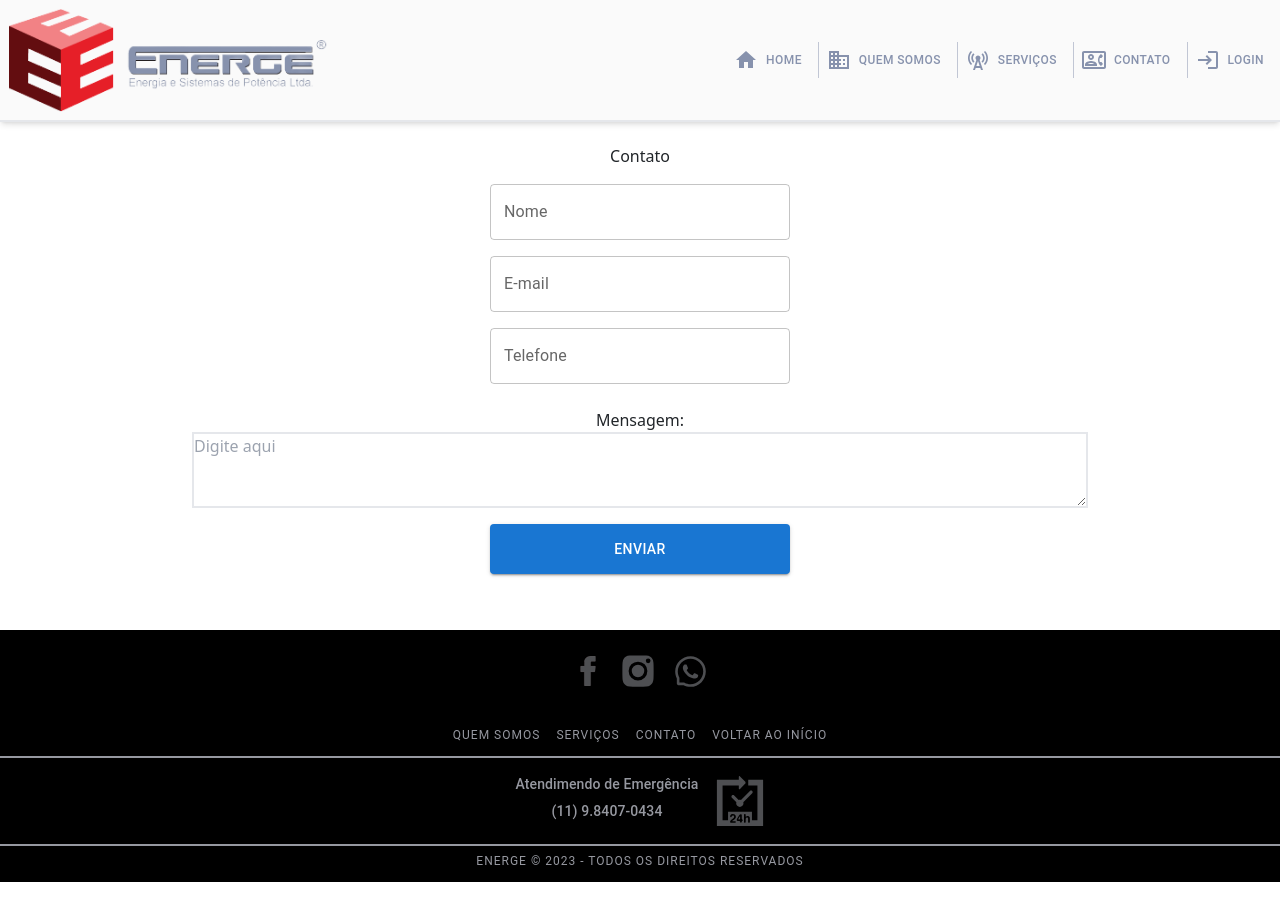
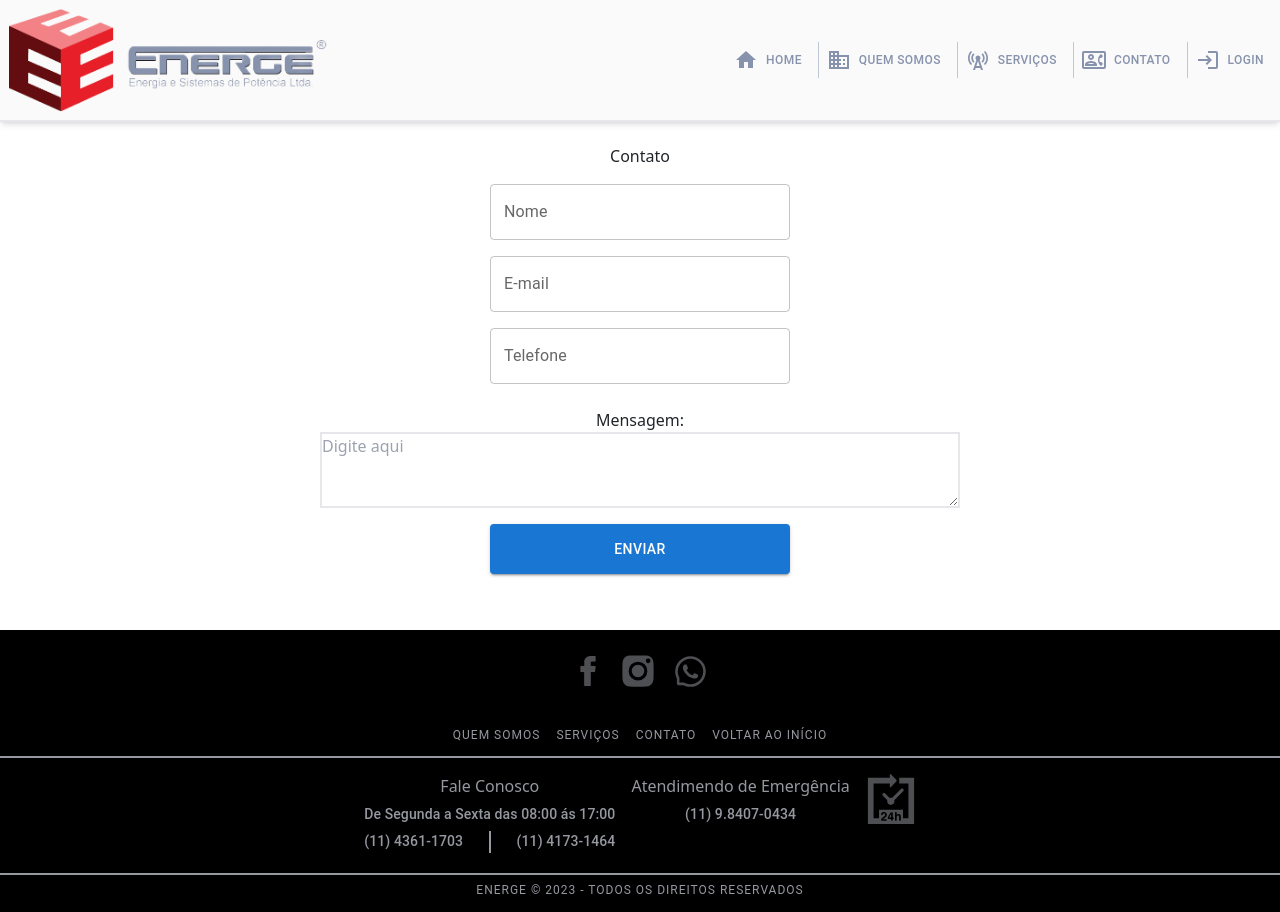
Before and after one commit to thiago-papim/energe-frontend, a React (Create React App) app: page /contato in a window 1280 px wide. Before the commit the page ends 882 px from the top, so only its background shows below. Built offline with nearby package versions, Linux system fonts and the light colour scheme.

Commit message:
Atualizando Telefone e btn whatsapp

```diff
--- /dev/null
+++ b/src/components/BtnWhatsapp.js
@@ -0,0 +1,24 @@
+/* eslint-disable max-len */
+import React from 'react';
+import whatsapp from '../imagens/whatsapp.png';
+
+class BtnWhatspp extends React.Component {
+  render() {
+    return (
+      <button
+        id="whats"
+        className="fixed w-[60px] bottom-3 right-3 lg:hidden"
+        onClick={ () => window.open(
+          'https://api.whatsapp.com/send?phone=5511975250813&text=Ola',
+        ) }
+      >
+        <img
+          src={ whatsapp }
+          alt="btnWhats"
+        />
+      </button>
+    );
+  }
+}
+
+export default BtnWhatspp;
--- a/src/components/footer/Footer.js
+++ b/src/components/footer/Footer.js
@@ -1,7 +1,7 @@
 /* eslint-disable sonarjs/no-duplicate-string */
 import React from 'react';
 import { Typography } from '@mui/material';
-import { useHistory } from 'react-router-dom/cjs/react-router-dom.min';
+import { useHistory } from 'react-router-dom';
 import { facebookIcon } from '../../imagens/iconSvg/facebookSvg';
 import { whatsappIcon } from '../../imagens/iconSvg/whatsappSvg';
 import { instagramIcon } from '../../imagens/iconSvg/instagramSgv';
@@ -18,10 +18,10 @@ export default function Footer() {
       history.push('/');
     }
     const section = document.getElementById(sectionId);
-    const headerHeight = document.getElementById('inicio').offsetHeight; // ajuste 'inicio' para o ID correto do seu cabeçalho
+    const headerHeight = document.getElementById('inicio').offsetHeight;
 
     if (section) {
-      const offset = headerHeight; // ajuste conforme necessário
+      const offset = headerHeight;
       const bodyRect = document.body.getBoundingClientRect().top;
       const elementRect = section.getBoundingClientRect().top;
       const elementPosition = elementRect - bodyRect;
@@ -52,9 +52,9 @@ export default function Footer() {
           { instagramIcon }
         </button>
         <button
-          onClick={ () => {
-            window.open('');
-          } }
+          onClick={ () => window.open(
+            'https://api.whatsapp.com/send?phone=5511975250813&text=Ola',
+          ) }
         >
           { whatsappIcon }
         </button>
@@ -67,7 +67,7 @@ export default function Footer() {
             variant="overline"
             display="block"
             gutterBottom
-            className="mx-2 teste"
+            className="mx-2 transition duration-300 hover:scale-105"
             style={ { color: '#9698a0' } }
           >
             Quem somos
@@ -80,7 +80,7 @@ export default function Footer() {
             variant="overline"
             display="block"
             gutterBottom
-            className="mx-2"
+            className="mx-2 transition duration-300 hover:scale-105"
             style={ { color: '#9698a0' } }
           >
             Serviços
@@ -93,7 +93,7 @@ export default function Footer() {
             variant="overline"
             display="block"
             gutterBottom
-            className="mx-2"
+            className="mx-2 transition duration-300 hover:scale-105"
             style={ { color: '#9698a0' } }
           >
             Contato
@@ -106,7 +106,7 @@ export default function Footer() {
             variant="overline"
             display="block"
             gutterBottom
-            className="mx-2"
+            className="mx-2 transition duration-300 hover:scale-105"
             style={ { color: '#9698a0' } }
           >
             Voltar ao início
@@ -115,11 +115,53 @@ export default function Footer() {
       </div>
       <div
         className="flex
-      items-center justify-center border-y-2 p-3 border-[#9698a0]"
+      items-start justify-center border-y-2 p-3 border-[#9698a0]"
       >
         <div className="flex flex-col mr-4">
           <Typography
+            variant="title"
+            gutterBottom
+            className="text-center"
+            style={ { color: '#9698a0' } }
+          >
+            Fale Conosco
+          </Typography>
+          <Typography
             variant="subtitle2"
+            gutterBottom
+            className="text-center"
+            style={ { color: '#9698a0' } }
+          >
+            De Segunda a Sexta das 08:00 ás 17:00
+          </Typography>
+          <div className="flex justify-between">
+            <Typography
+              variant="subtitle2"
+              gutterBottom
+              className="text-center"
+              style={ { color: '#9698a0' } }
+            >
+              (11) 4361-1703
+            </Typography>
+            <Typography
+              variant="subtitle2"
+              gutterBottom
+              className="text-center border-r-2 border-[#9698a0]"
+              style={ { color: '#9698a0' } }
+            />
+            <Typography
+              variant="subtitle2"
+              gutterBottom
+              className="text-center"
+              style={ { color: '#9698a0' } }
+            >
+              (11) 4173-1464
+            </Typography>
+          </div>
+        </div>
+        <div className="flex flex-col justify-start mr-4">
+          <Typography
+            variant="title"
             gutterBottom
             className="text-center"
             style={ { color: '#9698a0' } }
--- a/src/pages/Contact.js
+++ b/src/pages/Contact.js
@@ -42,9 +42,9 @@ export default function Contact() {
     }
   };
   return (
-    <div className="App">
-      <Header />
+    <div className="App flex flex-col h-screen justify-between">
       <div className="mt-36 mb-10 flex flex-col items-center">
+        <Header />
         <p>
           Contato
         </p>
@@ -87,8 +87,7 @@ export default function Contact() {
             onChange={ onGenericChange }
             value={ info.mensagem }
             name="mensagem"
-            className="border-2 w-[90%] lg:w-[70%]"
-            aria-label="minimum height"
+            className="border-2 w-[70%] lg:w-[50%]"
             minRows={ 3 }
             placeholder="Digite aqui"
           />
@@ -104,7 +103,9 @@ export default function Contact() {
           </Button>
         </div>
       </div>
-      <Footer />
+      <div className="bg-black">
+        <Footer />
+      </div>
     </div>
   );
 }
--- a/src/pages/Home.js
+++ b/src/pages/Home.js
@@ -5,6 +5,7 @@ import Footer from '../components/footer/Footer';
 import IntermedioHomeTwo from '../components/IntermedioHome/IntermedioHomeTwo';
 import IntermedioHomeThree from '../components/IntermedioHome/IntermedioHomeThree';
 import Clientes from '../components/IntermedioHome/Clientes';
+import BtnWhatspp from '../components/BtnWhatsapp';
 
 export default function Home() {
   return (
@@ -17,6 +18,7 @@ export default function Home() {
         <Clientes />
       </div>
       <Footer />
+      <BtnWhatspp />
     </div>
   );
 }
```
Also changed, not shown: src/imagens/whatsapp.png (added).
